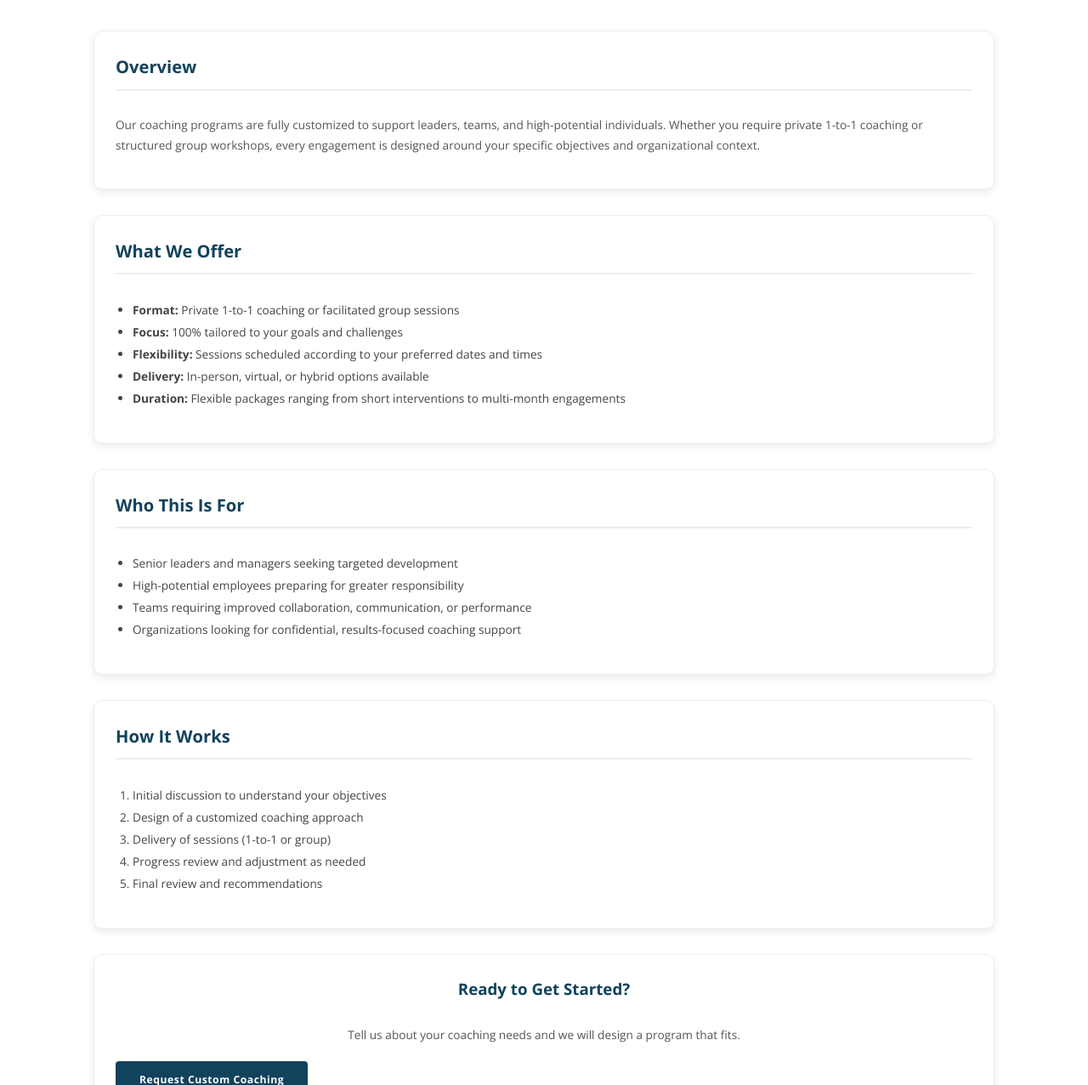
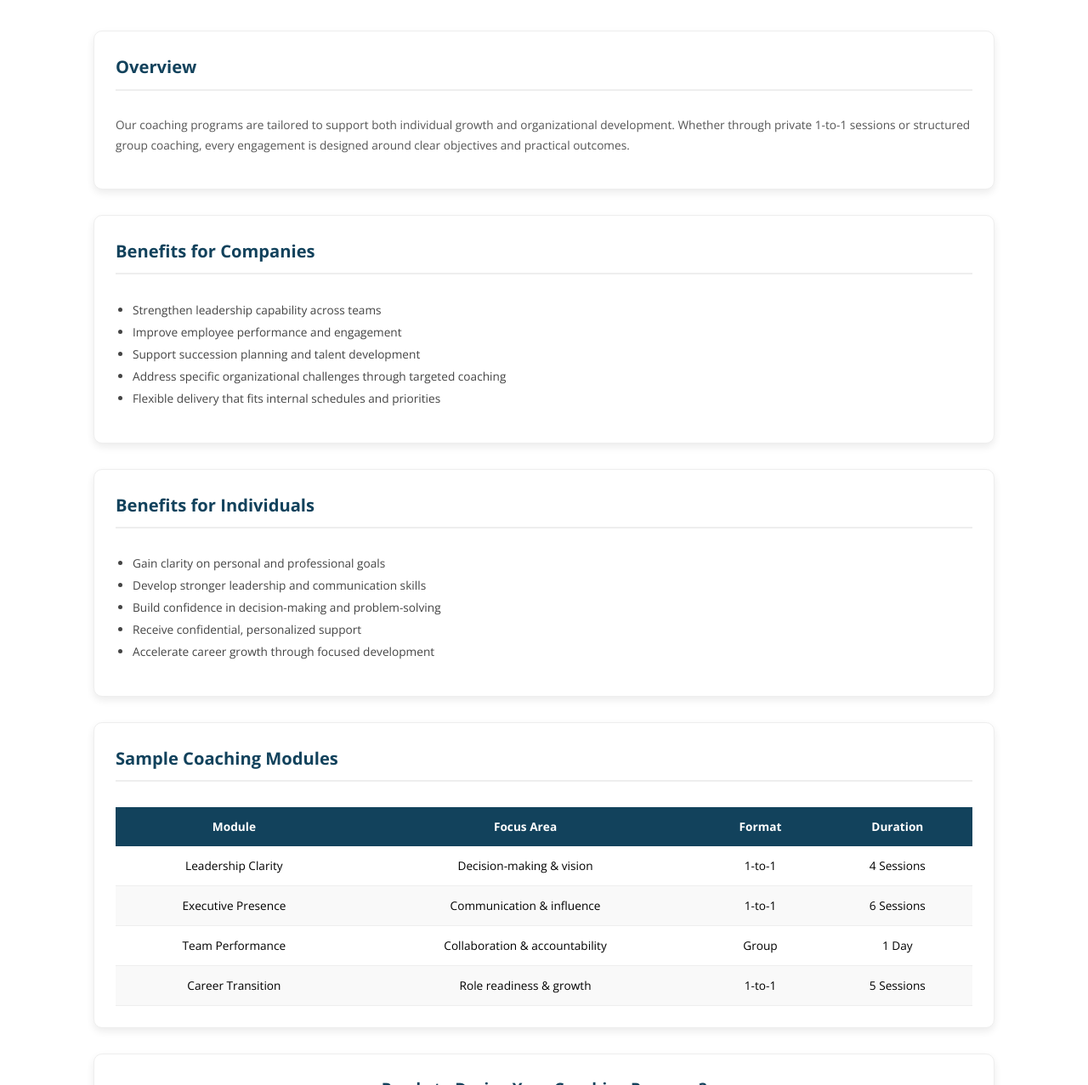
Before and after one commit to kiaarjen27/cxcons, a Jekyll site: the page built from programs/coaching.html, in a window 1280 px wide and 1400 px high, scrolled down 364 px, cut to the strip 123-1400 px from the top of the window. Shown: the whole strip at 85% size. Built offline with Jekyll 4.4.1, drawn with Linux system fonts in a browser that asks for light colours; some of the changed text lies outside the part shown.

Commit message:
Update coaching.html

```diff
--- a/programs/coaching.html
+++ b/programs/coaching.html
@@ -1,65 +1,95 @@
 ---
 layout: default
 title: Coaching Programs
-description: Bespoke coaching solutions by Circlex Consultancy. Personalized 1-to-1 sessions or tailored team workshops designed around your specific goals.
+description: Personalized coaching programs by Circlex Consultancy designed to develop leaders, improve performance, and support organizational growth.
 ---
 
 <main>
   <section id="hero">
     <h1>Coaching Programs</h1>
-    <p>Personalized coaching solutions designed to unlock potential, strengthen leadership, and drive measurable performance improvement.</p>
+    <p>Personalized coaching solutions designed to unlock potential, strengthen leadership, and drive measurable performance improvement for individuals and organizations.</p>
   </section>
 
   <div class="content-wrapper">
 
-    <!-- Overview Card -->
+    <!-- Overview -->
     <div class="card" style="text-align: left;">
       <h2 style="color: #12425c; font-size: 1.4em; border-bottom: 2px solid #eee; padding-bottom: 10px;">Overview</h2>
       <p style="font-size: 0.95em; color: #555; line-height: 1.7;">
-        Our coaching programs are fully customized to support leaders, teams, and high-potential individuals. Whether you require private 1-to-1 coaching or structured group workshops, every engagement is designed around your specific objectives and organizational context.
+        Our coaching programs are tailored to support both individual growth and organizational development. Whether through private 1-to-1 sessions or structured group coaching, every engagement is designed around clear objectives and practical outcomes.
       </p>
     </div>
 
-    <!-- What We Offer -->
+    <!-- Benefits for Companies -->
     <div class="card" style="text-align: left;">
-      <h2 style="color: #12425c; font-size: 1.4em; border-bottom: 2px solid #eee; padding-bottom: 10px;">What We Offer</h2>
+      <h2 style="color: #12425c; font-size: 1.4em; border-bottom: 2px solid #eee; padding-bottom: 10px;">Benefits for Companies</h2>
       <ul style="padding-left: 20px; font-size: 0.95em; line-height: 1.9; color: #444;">
-        <li><strong>Format:</strong> Private 1-to-1 coaching or facilitated group sessions</li>
-        <li><strong>Focus:</strong> 100% tailored to your goals and challenges</li>
-        <li><strong>Flexibility:</strong> Sessions scheduled according to your preferred dates and times</li>
-        <li><strong>Delivery:</strong> In-person, virtual, or hybrid options available</li>
-        <li><strong>Duration:</strong> Flexible packages ranging from short interventions to multi-month engagements</li>
+        <li>Strengthen leadership capability across teams</li>
+        <li>Improve employee performance and engagement</li>
+        <li>Support succession planning and talent development</li>
+        <li>Address specific organizational challenges through targeted coaching</li>
+        <li>Flexible delivery that fits internal schedules and priorities</li>
       </ul>
     </div>
 
-    <!-- Who This Is For -->
+    <!-- Benefits for Individuals -->
     <div class="card" style="text-align: left;">
-      <h2 style="color: #12425c; font-size: 1.4em; border-bottom: 2px solid #eee; padding-bottom: 10px;">Who This Is For</h2>
+      <h2 style="color: #12425c; font-size: 1.4em; border-bottom: 2px solid #eee; padding-bottom: 10px;">Benefits for Individuals</h2>
       <ul style="padding-left: 20px; font-size: 0.95em; line-height: 1.9; color: #444;">
-        <li>Senior leaders and managers seeking targeted development</li>
-        <li>High-potential employees preparing for greater responsibility</li>
-        <li>Teams requiring improved collaboration, communication, or performance</li>
-        <li>Organizations looking for confidential, results-focused coaching support</li>
+        <li>Gain clarity on personal and professional goals</li>
+        <li>Develop stronger leadership and communication skills</li>
+        <li>Build confidence in decision-making and problem-solving</li>
+        <li>Receive confidential, personalized support</li>
+        <li>Accelerate career growth through focused development</li>
       </ul>
     </div>
 
-    <!-- How It Works -->
-    <div class="card" style="text-align: left;">
-      <h2 style="color: #12425c; font-size: 1.4em; border-bottom: 2px solid #eee; padding-bottom: 10px;">How It Works</h2>
-      <ol style="padding-left: 20px; font-size: 0.95em; line-height: 1.9; color: #444;">
-        <li>Initial discussion to understand your objectives</li>
-        <li>Design of a customized coaching approach</li>
-        <li>Delivery of sessions (1-to-1 or group)</li>
-        <li>Progress review and adjustment as needed</li>
-        <li>Final review and recommendations</li>
-      </ol>
+    <!-- Sample Modules Table -->
+    <div class="card" style="overflow-x: auto;">
+      <h2 style="color: #12425c; font-size: 1.4em; border-bottom: 2px solid #eee; padding-bottom: 10px; text-align: left;">Sample Coaching Modules</h2>
+      <table style="width: 100%; border-collapse: collapse; font-size: 0.95em; margin-top: 15px;">
+        <thead>
+          <tr style="background-color: #12425c; color: white; text-align: center;">
+            <th style="padding: 12px 15px;">Module</th>
+            <th style="padding: 12px 15px;">Focus Area</th>
+            <th style="padding: 12px 15px;">Format</th>
+            <th style="padding: 12px 15px;">Duration</th>
+          </tr>
+        </thead>
+        <tbody>
+          <tr style="border-bottom: 1px solid #eee;">
+            <td style="padding: 12px 15px;">Leadership Clarity</td>
+            <td style="padding: 12px 15px; text-align: center;">Decision-making & vision</td>
+            <td style="padding: 12px 15px; text-align: center;">1-to-1</td>
+            <td style="padding: 12px 15px; text-align: center;">4 Sessions</td>
+          </tr>
+          <tr style="border-bottom: 1px solid #eee; background-color: #f9f9f9;">
+            <td style="padding: 12px 15px;">Executive Presence</td>
+            <td style="padding: 12px 15px; text-align: center;">Communication & influence</td>
+            <td style="padding: 12px 15px; text-align: center;">1-to-1</td>
+            <td style="padding: 12px 15px; text-align: center;">6 Sessions</td>
+          </tr>
+          <tr style="border-bottom: 1px solid #eee;">
+            <td style="padding: 12px 15px;">Team Performance</td>
+            <td style="padding: 12px 15px; text-align: center;">Collaboration & accountability</td>
+            <td style="padding: 12px 15px; text-align: center;">Group</td>
+            <td style="padding: 12px 15px; text-align: center;">1 Day</td>
+          </tr>
+          <tr style="border-bottom: 1px solid #eee; background-color: #f9f9f9;">
+            <td style="padding: 12px 15px;">Career Transition</td>
+            <td style="padding: 12px 15px; text-align: center;">Role readiness & growth</td>
+            <td style="padding: 12px 15px; text-align: center;">1-to-1</td>
+            <td style="padding: 12px 15px; text-align: center;">5 Sessions</td>
+          </tr>
+        </tbody>
+      </table>
     </div>
 
     <!-- CTA -->
     <div class="card" style="text-align: center;">
-      <h2 style="color: #12425c; font-size: 1.3em; margin-bottom: 15px;">Ready to Get Started?</h2>
+      <h2 style="color: #12425c; font-size: 1.3em; margin-bottom: 15px;">Ready to Design Your Coaching Program?</h2>
       <p style="font-size: 0.95em; color: #555; margin-bottom: 20px;">
-        Tell us about your coaching needs and we will design a program that fits.
+        Share your objectives with us and we will create a coaching solution that fits your needs.
       </p>
       <a href="/request-custom-programs.html" class="subscribe-btn" style="background:#12425c; display:inline-block; padding: 12px 28px; color: white; text-decoration: none; border-radius: 4px; font-weight: 600;">
         Request Custom Coaching
```
